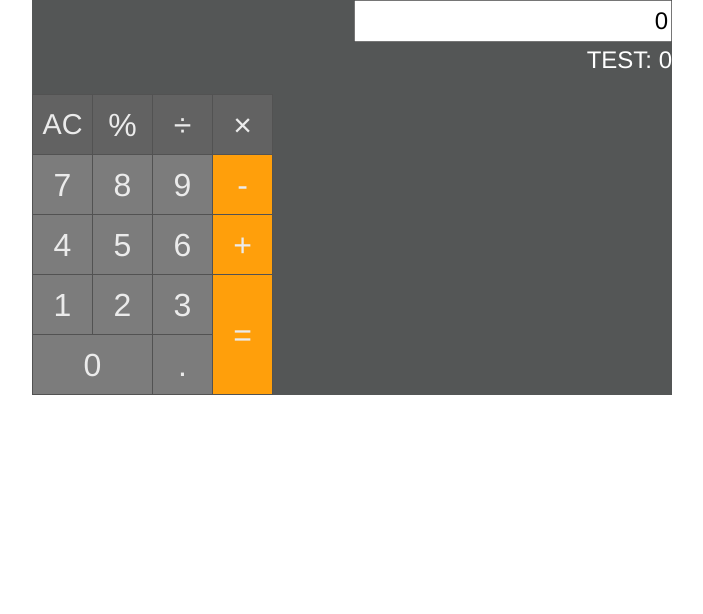
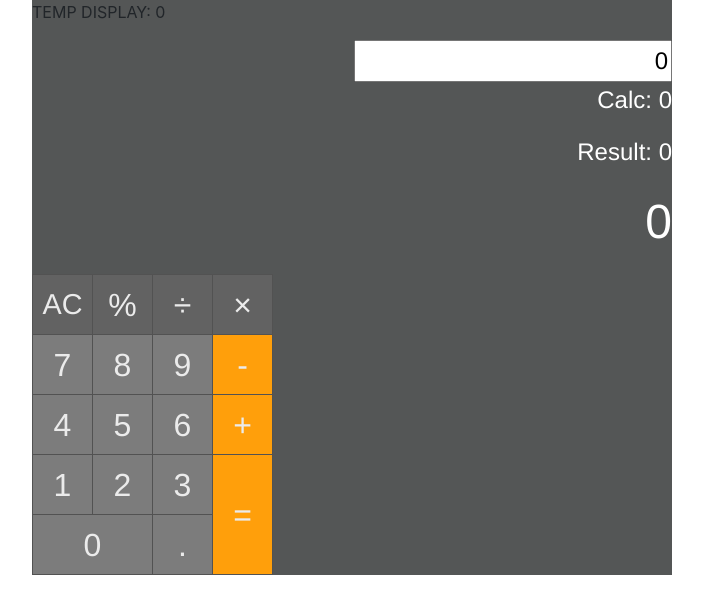
Before and after one commit to LazaroFilm/fcc-calculator, a React (Create React App) app: page / in a window 1280 px wide. Shown: the top 614 px of the page, without its empty margins (288-991 px from the left). Built offline with nearby package versions, Linux system fonts and the light colour scheme.

Commit message:
renamed Keypad_table -> Keypad

```diff
--- a/src/App.js
+++ b/src/App.js
@@ -1,17 +1,24 @@
 import React, { useState } from "react";
 // import logo from "./logo.svg";
 import "./App.css";
-import Keypad_table from "./Keypad_table";
+import Keypad from "./Keypad";
 import Display from "./Display";
 
 const App = () => {
+  const [key, setKey] = useState("0");
+  const handleKey = (name) => {
+    console.log(`TEST SUCCESSFUL from ${name}`);
+    setKey(name);
+  };
+
   return (
     <div className="App">
+      <p>TEMP DISPLAY: {key}</p>
       <div className="Display">
-        <Display />
+        <Display key={key} />
       </div>
       <div className="Keypad">
-        <Keypad_table />
+        <Keypad handleKey={handleKey} />
       </div>
     </div>
   );
--- a/src/Display.js
+++ b/src/Display.js
@@ -26,8 +26,9 @@ const Display = () => {
         />
         {/* <input type="submit" value="=" /> */}
       </form>
-      <p>TEST: {result}</p>
-      {/* <p id="display">{format(evaluate(result), { precision: 14 })}</p> */}
+      <p>Calc: {calc}</p>
+      <p>Result: {result}</p>
+      <p id="display">{format(evaluate(result), { precision: 14 })}</p>
     </div>
   );
 };
--- a/src/Keypad_table.js
+++ b/src/Keypad.js
@@ -1,18 +1,26 @@
 import React from "react";
 // import { Button } from "react-bootstrap";
-import "./Keypad_table.css";
+import "./Keypad.css";
 
-const createButton = (key, handle) => {
-  return (
-    <button className="keypad" onClick={handle}>
-      {key}
-    </button>
-  );
-};
+const Keypad = ({ handleKey }) => {
+  const createButton = (key) => {
+    return (
+      <button className="keypad" onClick={handleKey}>
+        {key}
+      </button>
+    );
+  };
 
-const Keypad_table = () => {
-  const handleTest = () => {
-    console.log("TEST SUCCESSFUL from =");
+  const CreateButton = ({ name, handleKey }) => {
+    return (
+      <button className="keypad" onClick={handleKey}>
+        {name}
+      </button>
+    );
+  };
+
+  const handleTest = (key) => {
+    console.log(`Key SUCCESSFUL from ${key}`);
   };
 
   return (
@@ -25,7 +33,7 @@ const Keypad_table = () => {
               className="btn-dark-grey"
               style={{ fontSize: "90%" }}
             >
-              {createButton(`AC`)}
+              <CreateButton name="AC" handleKey={() => handleKey("AC")} />
             </td>
             <td className="btn-dark-grey">{createButton(`%`)}</td>
             <td id="divide" className="btn-dark-grey">
@@ -79,7 +87,7 @@ const Keypad_table = () => {
               rowSpan="2"
               className="btn-orange"
             >
-              {createButton(`=`, handleTest)}
+              {createButton(`=`, handleKey)}
             </td>
           </tr>
           <tr>
@@ -96,4 +104,4 @@ const Keypad_table = () => {
   );
 };
 
-export default Keypad_table;
+export default Keypad;
```
Also changed, not shown: src/Keypad.css (renamed from src/Keypad_table.css).
